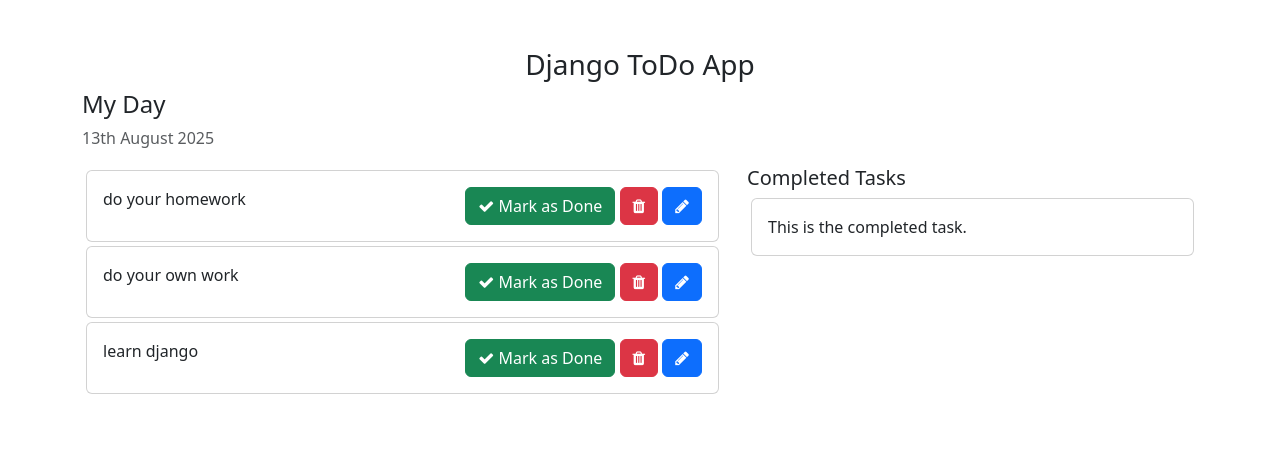
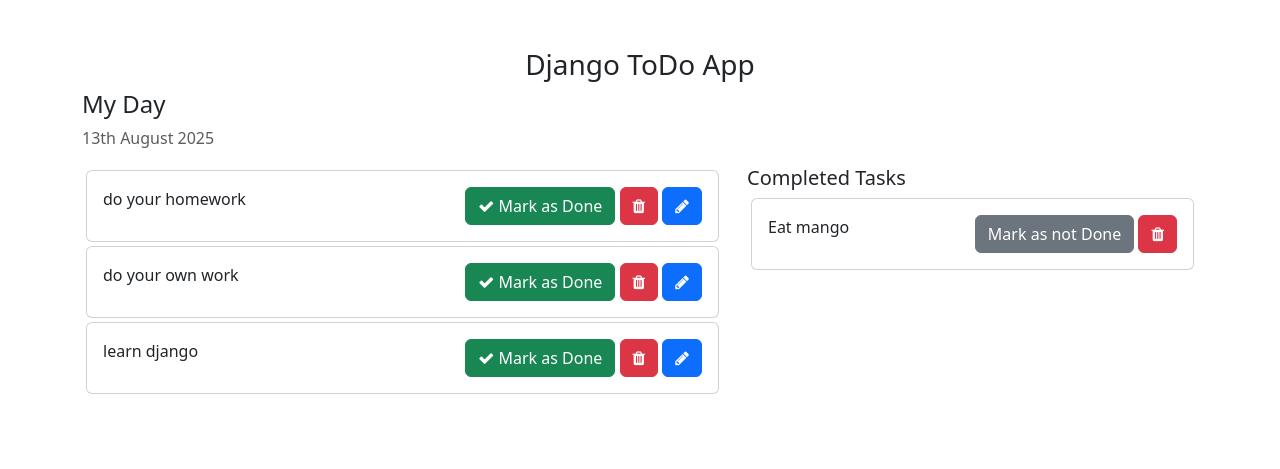
Before and after one commit to keshavyadav5/todo-django, a Django app: page / in a window 1280 px wide. Shown: the top 469 px of the page. Run offline with Django 5.2, Linux system fonts and the light colour scheme; data comes from the database, SQL or seed files in the repository; both versions use the stored data as it was after the commit.

Commit message:
added functionality of is_completed

```diff
--- a/templates/home.html
+++ b/templates/home.html
@@ -31,7 +31,7 @@
                     <div class="card-body">
                         {{ task.task}}
                         <span style="position: relative; float: right;">
-                            <a class="btn btn-success"><i class="fa fa-check"></i> Mark as Done</a>
+                            <a href="{% url 'mark_as_done' task.pk %}" class="btn btn-success"><i class="fa fa-check"></i> Mark as Done</a>
                             <a class="btn btn-danger"><i class="fa fa-trash"></i></a>
                             <a class="btn btn-primary"><i class="fa fa-pencil"></i></a>
                         </span>
@@ -43,11 +43,17 @@
             <div class="col-md-5 col-lg-5">
                 <h5>Completed Tasks</h5>
                 <!-- List of all the tasks that have completed -->
+               {% for task in completed_task %}
                 <div class="card m-1">
                     <div class="card-body">
-                        This is the completed task.
+                        {{ task.task}}
+                        <span style="position: relative; float: right;">
+                            <a href="{% url 'mark_as_not_done' task.pk %}" class="btn btn-secondary"></i> Mark as not Done</a>
+                            <a class="btn btn-danger"><i class="fa fa-trash"></i></a>
+                        </span>
                     </div>
                 </div>
+               {% endfor %}
             </div>
         </div>
         <div class="row">
--- a/todo/urls.py
+++ b/todo/urls.py
@@ -2,5 +2,8 @@
 from . import views
 
 urlpatterns = [
-  path('addTask',views.addTask, name='addTask')
+  path('addTask',views.addTask, name='addTask'),
+  path('mark_as_done/<int:pk>/', views.mark_as_done, name='mark_as_done'),
+  path('mark_as_not_done/<int:pk>/', views.mark_as_not_done, name='mark_as_not_done'),
+  path('edit_task/<int:pk>/',views.edit_task, name='edit_task')
 ]
--- a/todo_main/views.py
+++ b/todo_main/views.py
@@ -4,7 +4,9 @@
 
 def home(request):
   tasks = Task.objects.filter(is_completed=False).order_by('-updated_at')
+  completed_task = Task.objects.filter(is_completed=True).order_by('-updated_at')
   context = {
     'tasks': tasks,
+    'completed_task': completed_task
   }
   return render(request, 'home.html',context)
```
Also changed, not shown: todo/views.py (+17 -1 lines), db.sqlite3.
